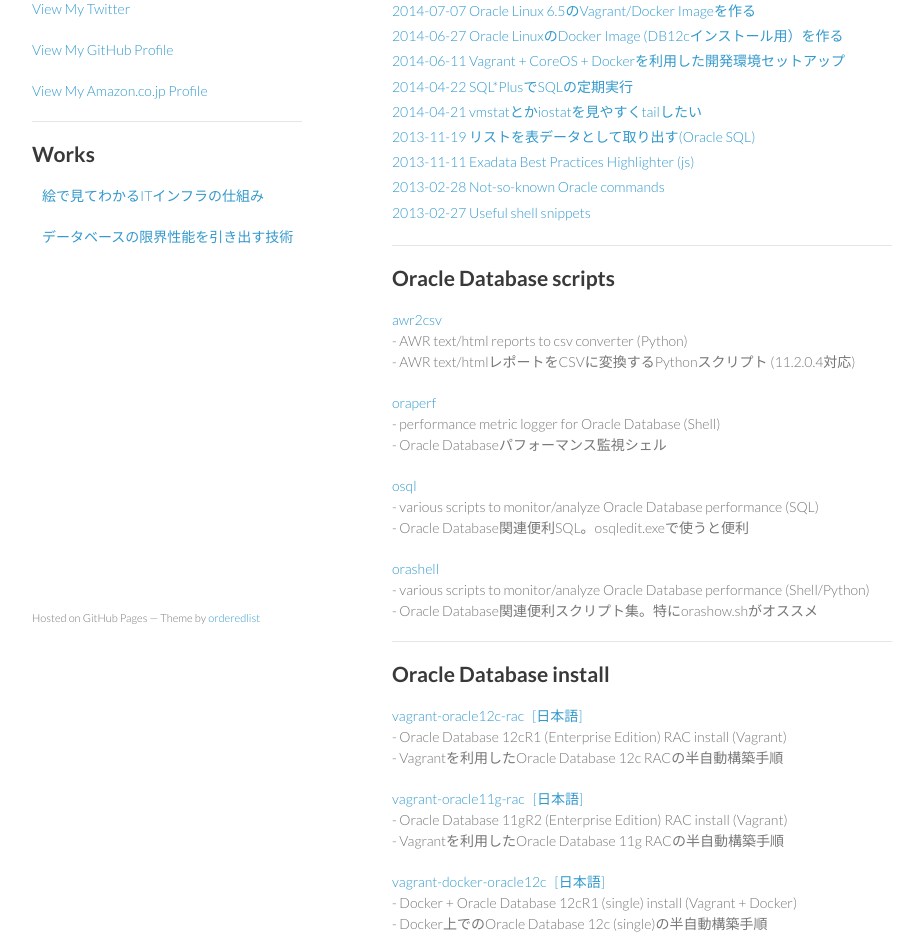
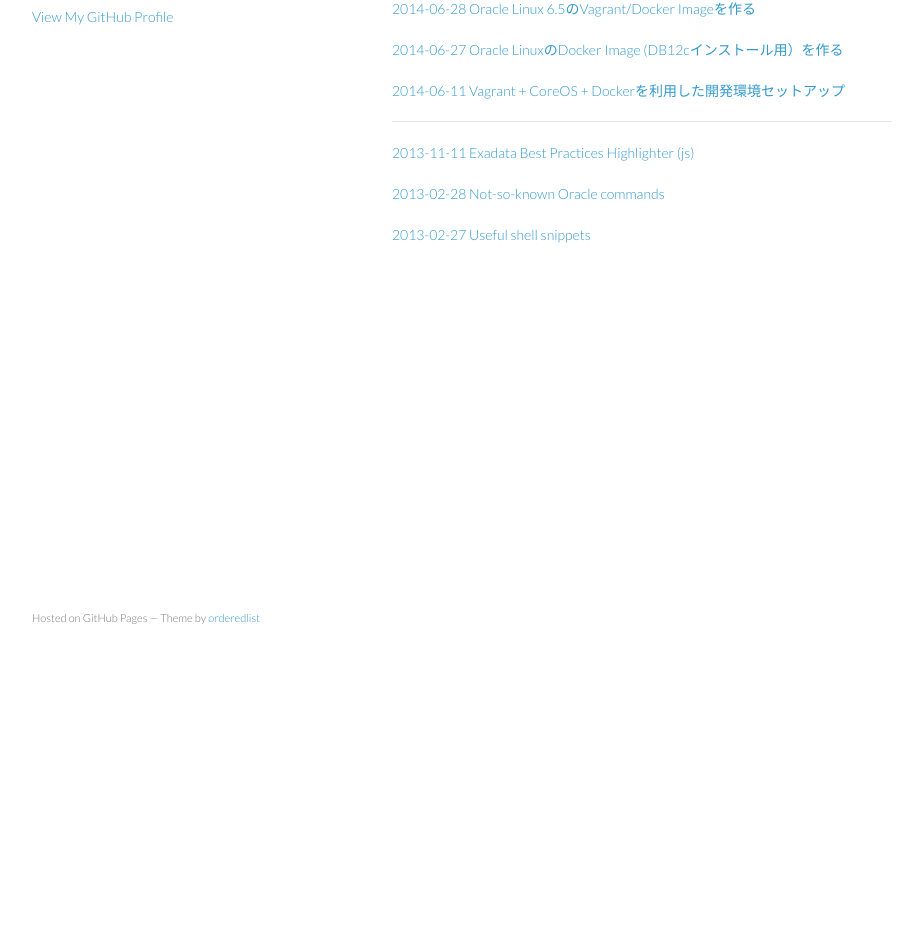
Before and after one commit to yasushiyy/yasushiyy.github.io, a plain HTML site: page index.html in a window 1280 px wide. Shown: the part 103-1054 px from the top of the page, without its empty margins (178-1101 px from the left). After the commit the page ends 800 px from the top, so only its background shows below. Drawn offline with Linux system fonts and the light colour scheme.

Commit message:
Replace master branch with page content via GitHub

```diff
--- a/index.html
+++ b/index.html
@@ -3,7 +3,8 @@
   <head>
     <meta charset="utf-8">
     <meta http-equiv="X-UA-Compatible" content="chrome=1">
-<title>@yasushiyy</title>
+    <title>yasushiyy.github.io by yasushiyy</title>
+
     <link rel="stylesheet" href="stylesheets/styles.css">
     <link rel="stylesheet" href="stylesheets/pygment_trac.css">
     <meta name="viewport" content="width=device-width, initial-scale=1, user-scalable=no">
@@ -12,96 +13,46 @@
     <![endif]-->
   </head>
   <body>
-
     <div class="wrapper">
       <header>
-<h2>Profile</h2>
-<p class-"view"><a href="https://twitter.com/yasushiyy">View My Twitter</a></p>
+        <h1>yasushiyy.github.io</h1>
+        <p></p>
+
+
         <p class="view"><a href="https://github.com/yasushiyy">View My GitHub Profile</a></p>
-<p class="view"><a href="http://www.amazon.co.jp/-/e/B00J532YHK">View My Amazon.co.jp Profile</a></p>
-<hr>
-<h2>Works</h2>
-<p class="view" style="margin-left: 10px"><a href="http://www.amazon.co.jp/-/dp/4798125733">絵で見てわかるITインフラの仕組み</a></p>
-<p class="view" style="margin-left: 10px"><a href="http://www.amazon.co.jp/-/dp/4774163643">データベースの限界性能を引き出す技術</a></p>
+
       </header>
+      <section>
+        <h2>
+<a name="gists%E7%BD%AE%E3%81%8D%E5%A0%B4" class="anchor" href="#gists%E7%BD%AE%E3%81%8D%E5%A0%B4"><span class="octicon octicon-link"></span></a>gists置き場</h2>
 
-<section>
+<p><a href="https://gist.github.com/yasushiyy/246ae9c04daeae00fc80">2014-06-28 Oracle Linux 6.5のVagrant/Docker Imageを作る</a></p>
 
-<h2>Gists</h2>
-<p style="line-height:1.8">
-<a href="https://gist.github.com/yasushiyy/246ae9c04daeae00fc80">2014-07-07 Oracle Linux 6.5のVagrant/Docker Imageを作る</a><br>
-<a href="https://gist.github.com/yasushiyy/a638a2fd905939a0eb26">2014-06-27 Oracle LinuxのDocker Image (DB12cインストール用）を作る</a><br>
-<a href="https://gist.github.com/yasushiyy/9923d68e4811d458fbe0">2014-06-11 Vagrant + CoreOS + Dockerを利用した開発環境セットアップ</a><br>
-<a href="https://gist.github.com/yasushiyy/99d4cb79735b695e50ee">2014-04-22 SQL*PlusでSQLの定期実行</a><br>
-<a href="https://gist.github.com/yasushiyy/e1e4dc35e24e55e3b750">2014-04-21 vmstatとかiostatを見やすくtailしたい</a><br>
-<a href="https://gist.github.com/yasushiyy/12416365315594f3e6c1">2013-11-19 リストを表データとして取り出す(Oracle SQL)</a><br>
-<a href="https://gist.github.com/yasushiyy/5234395">2013-11-11 Exadata Best Practices Highlighter (js)</a><br>
-<a href="https://gist.github.com/yasushiyy/5048390">2013-02-28 Not-so-known Oracle commands</a><br>
-<a href="https://gist.github.com/yasushiyy/5048198">2013-02-27 Useful shell snippets</a><br>
-</p>
+<p><a href="https://gist.github.com/yasushiyy/a638a2fd905939a0eb26">2014-06-27 Oracle LinuxのDocker Image (DB12cインストール用）を作る</a></p>
 
-<hr>
-<h2>Oracle Database scripts</h2>
+<p><a href="https://gist.github.com/yasushiyy/9923d68e4811d458fbe0">2014-06-11 Vagrant + CoreOS + Dockerを利用した開発環境セットアップ</a></p>
 
-<p><a href="https://github.com/yasushiyy/awr2csv">awr2csv</a><br>
-- AWR text/html reports to csv converter (Python)<br>
-- AWR text/htmlレポートをCSVに変換するPythonスクリプト (11.2.0.4対応)</p>
+<hr><p><a href="https://gist.github.com/yasushiyy/5234395">2013-11-11 Exadata Best Practices Highlighter (js)</a></p>
 
-<p><a href="https://github.com/yasushiyy/oraperf">oraperf</a><br>
-- performance metric logger for Oracle Database (Shell)<br>
-- Oracle Databaseパフォーマンス監視シェル</p>
+<p><a href="https://gist.github.com/yasushiyy/5048390">2013-02-28 Not-so-known Oracle commands</a></p>
 
-<p><a href="https://github.com/yasushiyy/osql">osql</a><br>
-- various scripts to monitor/analyze Oracle Database performance (SQL)<br>
-- Oracle Database関連便利SQL。osqledit.exeで使うと便利</p>
-
-<p><a href="https://github.com/yasushiyy/orashell">orashell</a><br>
-- various scripts to monitor/analyze Oracle Database performance (Shell/Python)<br>
-- Oracle Database関連便利スクリプト集。特にorashow.shがオススメ</p>
-
-<hr>
-<h2>Oracle Database install</h2>
-
-<p><a href="https://github.com/yasushiyy/vagrant-oracle12c-rac">vagrant-oracle12c-rac</a>&nbsp;&nbsp;
-   <a href="https://github.com/yasushiyy/vagrant-oracle12c-rac/blob/master/README_ja.md">[日本語]</a><br>
-- Oracle Database 12cR1 (Enterprise Edition) RAC install (Vagrant)<br>
-- Vagrantを利用したOracle Database 12c RACの半自動構築手順</p>
-
-<p><a href="https://github.com/yasushiyy/vagrant-oracle11g-rac">vagrant-oracle11g-rac</a>&nbsp;&nbsp;
-   <a href="https://github.com/yasushiyy/vagrant-oracle11g-rac/blob/master/README_ja.md">[日本語]</a><br>
-- Oracle Database 11gR2 (Enterprise Edition) RAC install (Vagrant)<br>
-- Vagrantを利用したOracle Database 11g RACの半自動構築手順</p>
-
-<p><a href="https://github.com/yasushiyy/vagrant-docker-oracle12c">vagrant-docker-oracle12c</a>&nbsp;&nbsp;
-   <a href="https://github.com/yasushiyy/vagrant-docker-oracle12c/blob/master/README_ja.md">[日本語]</a><br>
-- Docker + Oracle Database 12cR1 (single) install (Vagrant + Docker)<br>
-- Docker上でのOracle Database 12c (single)の半自動構築手順</p>
-
-<hr>
-<h2>Dragon Quest 10 scripts</h2>
-
-<p><a href="https://github.com/yasushiyy/pydqximg">pydqximg</a><br>
-- ドラクエ10の冒険者の広場画像の一括ダウンロード (Python)</p>
-
-<p><a href="https://github.com/yasushiyy/pydqxhelper">pydqxhelper</a><br>
-- ドラクエ10の自動操作サンプルコード (Python)</p>
-
+<p><a href="https://gist.github.com/yasushiyy/5048198">2013-02-27 Useful shell snippets</a></p>
       </section>
-
       <footer>
         <p><small>Hosted on GitHub Pages &mdash; Theme by <a href="https://github.com/orderedlist">orderedlist</a></small></p>
       </footer>
     </div>
     <script src="javascripts/scale.fix.js"></script>
-<script>
-  (function(i,s,o,g,r,a,m){i['GoogleAnalyticsObject']=r;i[r]=i[r]||function(){
-  (i[r].q=i[r].q||[]).push(arguments)},i[r].l=1*new Date();a=s.createElement(o),
-  m=s.getElementsByTagName(o)[0];a.async=1;a.src=g;m.parentNode.insertBefore(a,m)
-  })(window,document,'script','//www.google-analytics.com/analytics.js','ga');
+              <script type="text/javascript">
+            var gaJsHost = (("https:" == document.location.protocol) ? "https://ssl." : "http://www.");
+            document.write(unescape("%3Cscript src='" + gaJsHost + "google-analytics.com/ga.js' type='text/javascript'%3E%3C/script%3E"));
+          </script>
+          <script type="text/javascript">
+            try {
+              var pageTracker = _gat._getTracker("UA-52971640-1");
+            pageTracker._trackPageview();
+            } catch(err) {}
+          </script>
 
-  ga('create', 'UA-52971640-1', 'auto');
-  ga('send', 'pageview');
-
-</script>
   </body>
 </html>
--- a/params.json
+++ b/params.json
@@ -1 +1 @@
-{"name":"yasushiyy.github.io","tagline":"","body":"## gists置き場\r\n\r\n[2014-06-28 Oracle Linux 6.5のVagrant/Docker Imageを作る](https://gist.github.com/yasushiyy/246ae9c04daeae00fc80)\r\n\r\n[2014-06-27 Oracle LinuxのDocker Image (DB12cインストール用）を作る](https://gist.github.com/yasushiyy/a638a2fd905939a0eb26)\r\n\r\n[2014-06-11 Vagrant + CoreOS + Dockerを利用した開発環境セットアップ](https://gist.github.com/yasushiyy/9923d68e4811d458fbe0)\r\n\r\n***\r\n\r\n[2013-11-11 Exadata Best Practices Highlighter (js)](https://gist.github.com/yasushiyy/5234395)\r\n\r\n[2013-02-28 Not-so-known Oracle commands](https://gist.github.com/yasushiyy/5048390)\r\n\r\n[2013-02-27 Useful shell snippets](https://gist.github.com/yasushiyy/5048198)","google":"","note":"Don't delete this file! It's used internally to help with page regeneration."}
+{"name":"yasushiyy.github.io","tagline":"","body":"## gists置き場\r\n\r\n[2014-06-28 Oracle Linux 6.5のVagrant/Docker Imageを作る](https://gist.github.com/yasushiyy/246ae9c04daeae00fc80)\r\n\r\n[2014-06-27 Oracle LinuxのDocker Image (DB12cインストール用）を作る](https://gist.github.com/yasushiyy/a638a2fd905939a0eb26)\r\n\r\n[2014-06-11 Vagrant + CoreOS + Dockerを利用した開発環境セットアップ](https://gist.github.com/yasushiyy/9923d68e4811d458fbe0)\r\n\r\n***\r\n\r\n[2013-11-11 Exadata Best Practices Highlighter (js)](https://gist.github.com/yasushiyy/5234395)\r\n\r\n[2013-02-28 Not-so-known Oracle commands](https://gist.github.com/yasushiyy/5048390)\r\n\r\n[2013-02-27 Useful shell snippets](https://gist.github.com/yasushiyy/5048198)","google":"UA-52971640-1","note":"Don't delete this file! It's used internally to help with page regeneration."}
```
Lines whose indentation alone changed are shown as unchanged.
